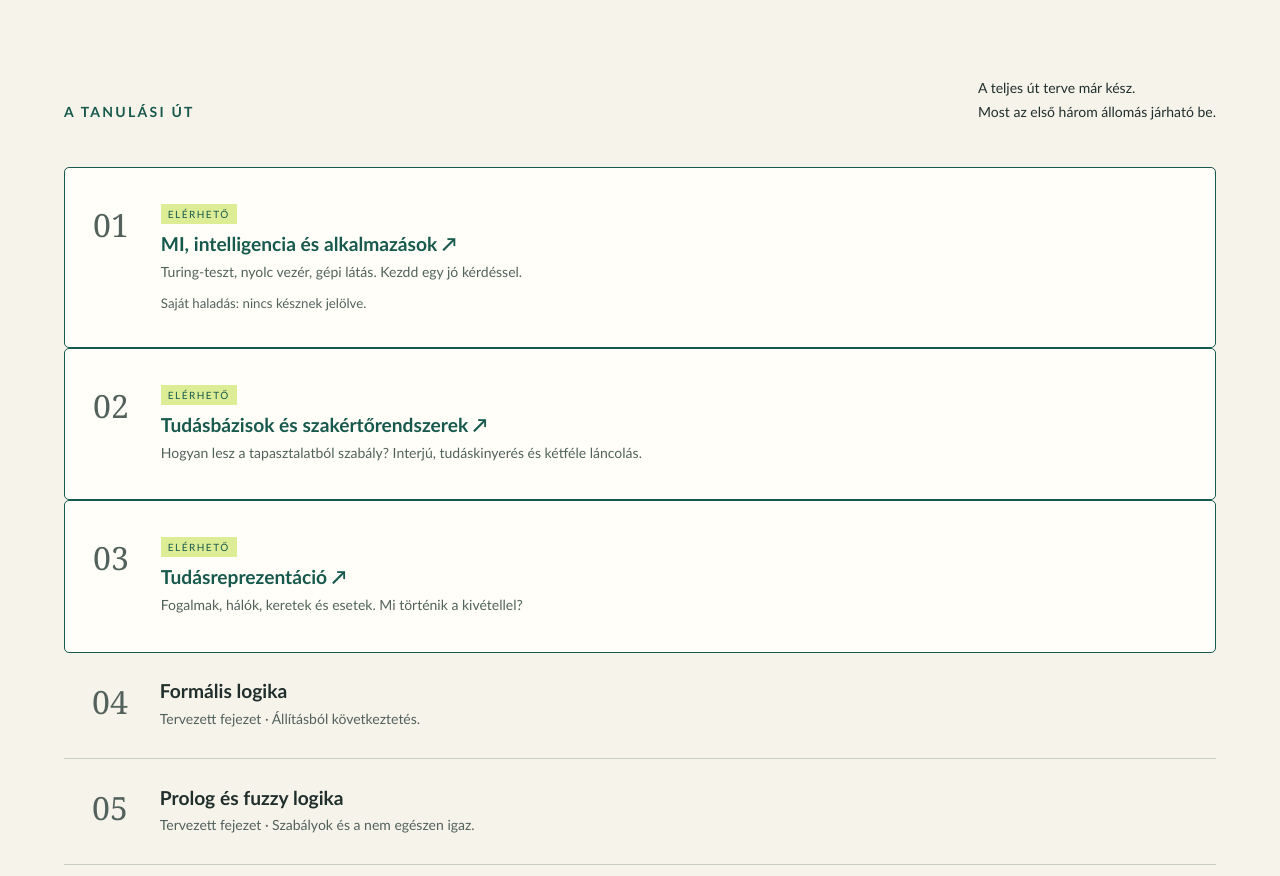
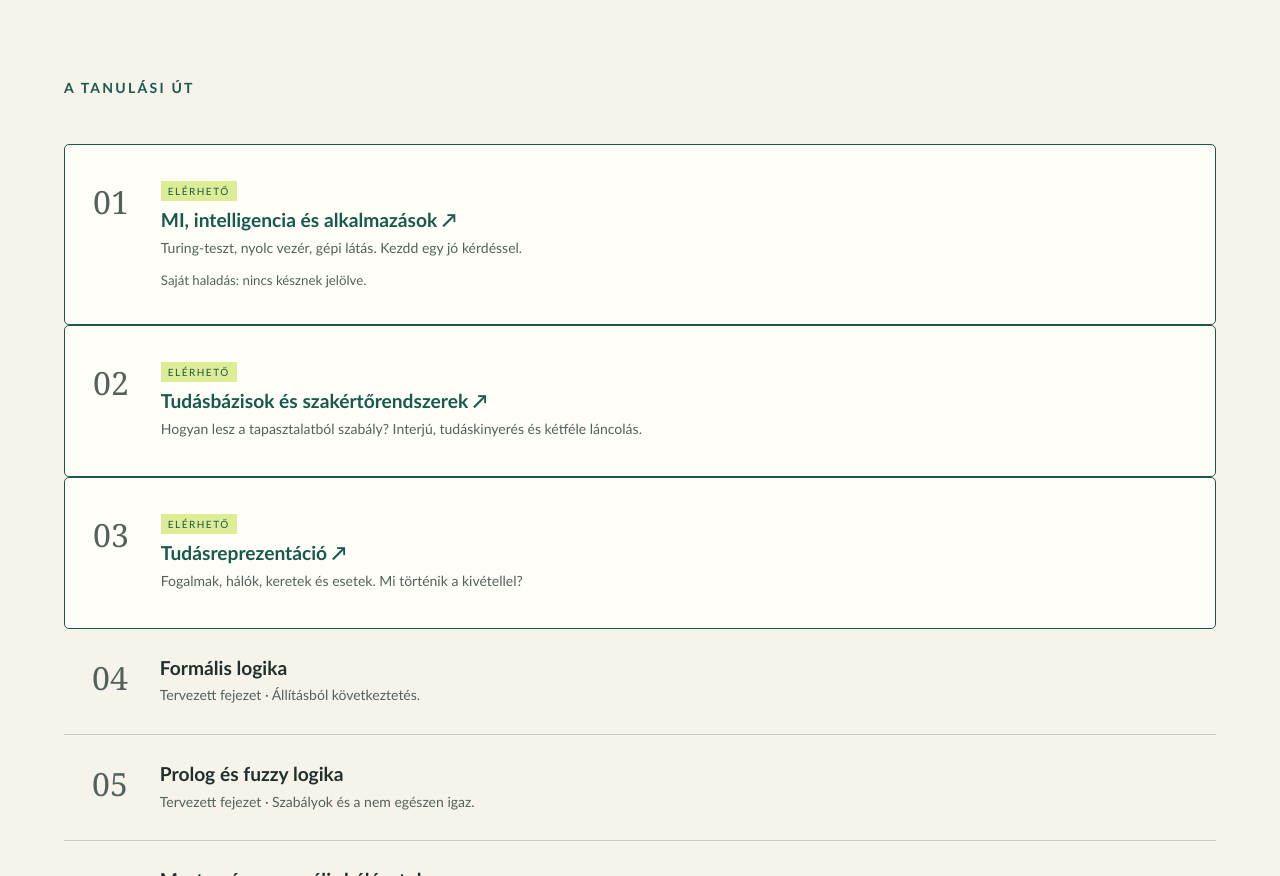
Before and after one commit to fberti/ai-alapok, a website: page index.html in a window 1280 px wide. Shown: the part 1261-2137 px from the top of the page. Drawn offline with Linux system fonts and the light colour scheme.

Commit message:
frontpage ui fixes

```diff
--- a/index.html
+++ b/index.html
@@ -18,7 +18,7 @@
 </section>
 <section id="eredeti-forrasok" class="note" aria-labelledby="eredeti-forrasok-cim"><h2 id="eredeti-forrasok-cim">Az eredeti oktató anyagai</h2><p><strong>A tananyagban hivatkozott PDF az eredeti oktató előadása.</strong> A fejezetek PDF-oldalszámai erre a dokumentumra utalnak. Az interaktív jegyzet ezt dolgozza fel, és külön jelzi a pontosításokat.</p><div class="lab-controls"><a class="button" href="resources/presentation/Mesterseges_intelligencia_alapjai_levelezo_01-10.pdf" download>Eredeti előadás letöltése (PDF) ↓</a><a class="button" href="https://github.com/fberti/ai-alapok/tree/master/resources/code">Az oktató kódpéldái (GitHub) ↗</a><a class="button" href="https://edu.iit.uni-miskolc.hu/mesterseges_intelligencia_alapjai_gtk">Az oktató által megosztott összes anyag ↗</a></div><p>A <code>resources/code/</code> mappa az oktató kurzuson használt forráskódjait tartalmazza. A jegyzet kódpéldái ezekre épülnek; az átdolgozásokat a példák mellett jelezzük.</p></section>
 <section id="eloadasfelvetelek" class="note recording-callout" aria-labelledby="eloadasfelvetelek-cim"><div><p class="eyebrow">VISSZANÉZHETŐ ÓRÁK</p><h2 id="eloadasfelvetelek-cim">Az előadások felvételei</h2><p>Az órák videóit külön oldalon találod. Az első előadás két része és a teljes MEGA-mappa is elérhető.</p></div><a class="button primary" href="eloadasfelvetelek.html">Felvételek megnyitása <span aria-hidden="true">↗</span></a></section>
-<section id="fejezetek"><div class="section-heading"><div><p class="eyebrow">A TANULÁSI ÚT</p></div><p>A teljes út terve már kész.<br>Most az első három állomás járható be.</p></div>
+<section id="fejezetek"><div class="section-heading"><div><p class="eyebrow">A TANULÁSI ÚT</p></div></div>
 <ol class="chapter-list">
 <li class="available"><span class="chapter-number">01</span><div><span class="tag">ELÉRHETŐ</span><h3><a href="fejezetek/01-mi-es-intelligencia.html">MI, intelligencia és alkalmazások <span aria-hidden="true">↗</span></a></h3><p>Turing-teszt, nyolc vezér, gépi látás. Kezdd egy jó kérdéssel.</p><span data-progress-label class="small">Saját haladás: nincs késznek jelölve.</span></div></li>
 <li class="available"><span class="chapter-number">02</span><div><span class="tag">ELÉRHETŐ</span><h3><a href="fejezetek/02-tudasbazisok.html">Tudásbázisok és szakértőrendszerek <span aria-hidden="true">↗</span></a></h3><p>Hogyan lesz a tapasztalatból szabály? Interjú, tudáskinyerés és kétféle láncolás.</p></div></li>
```
